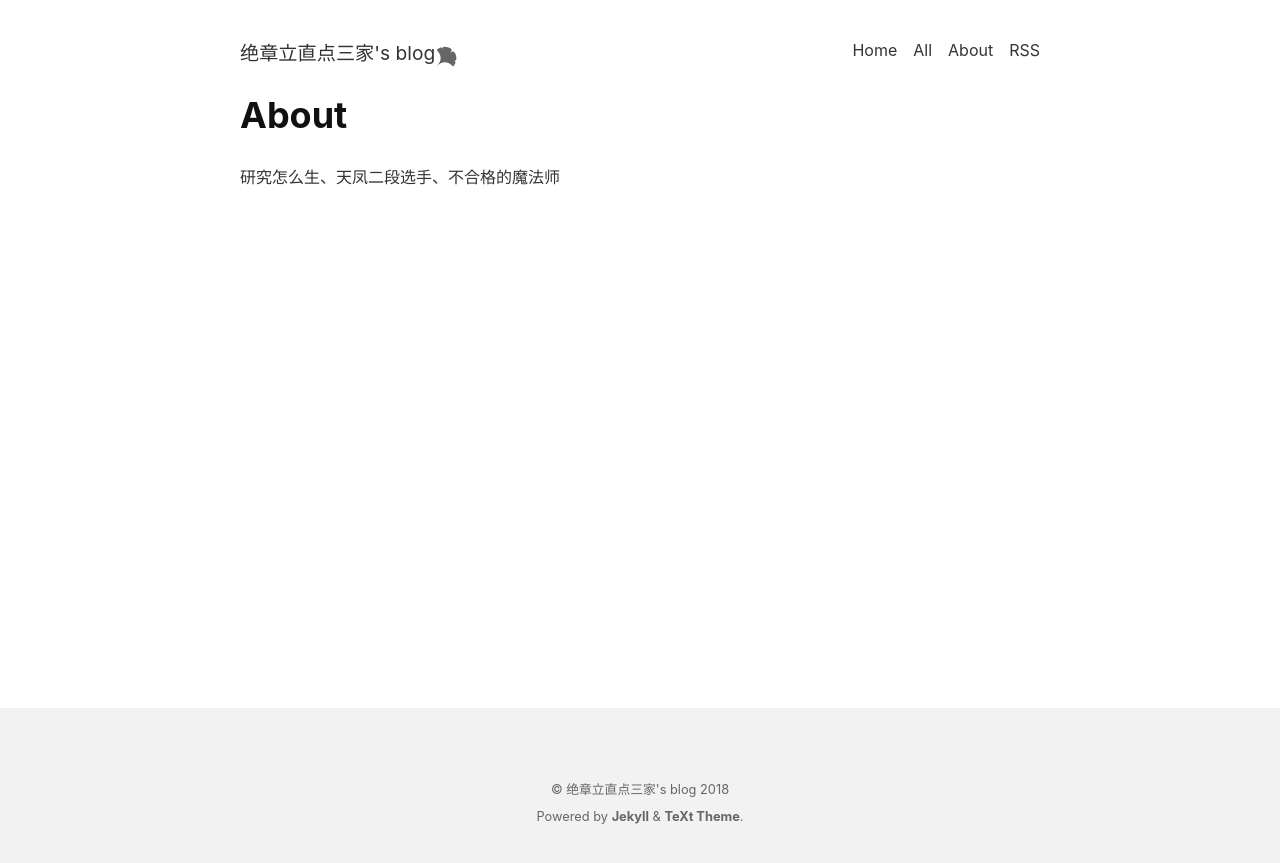
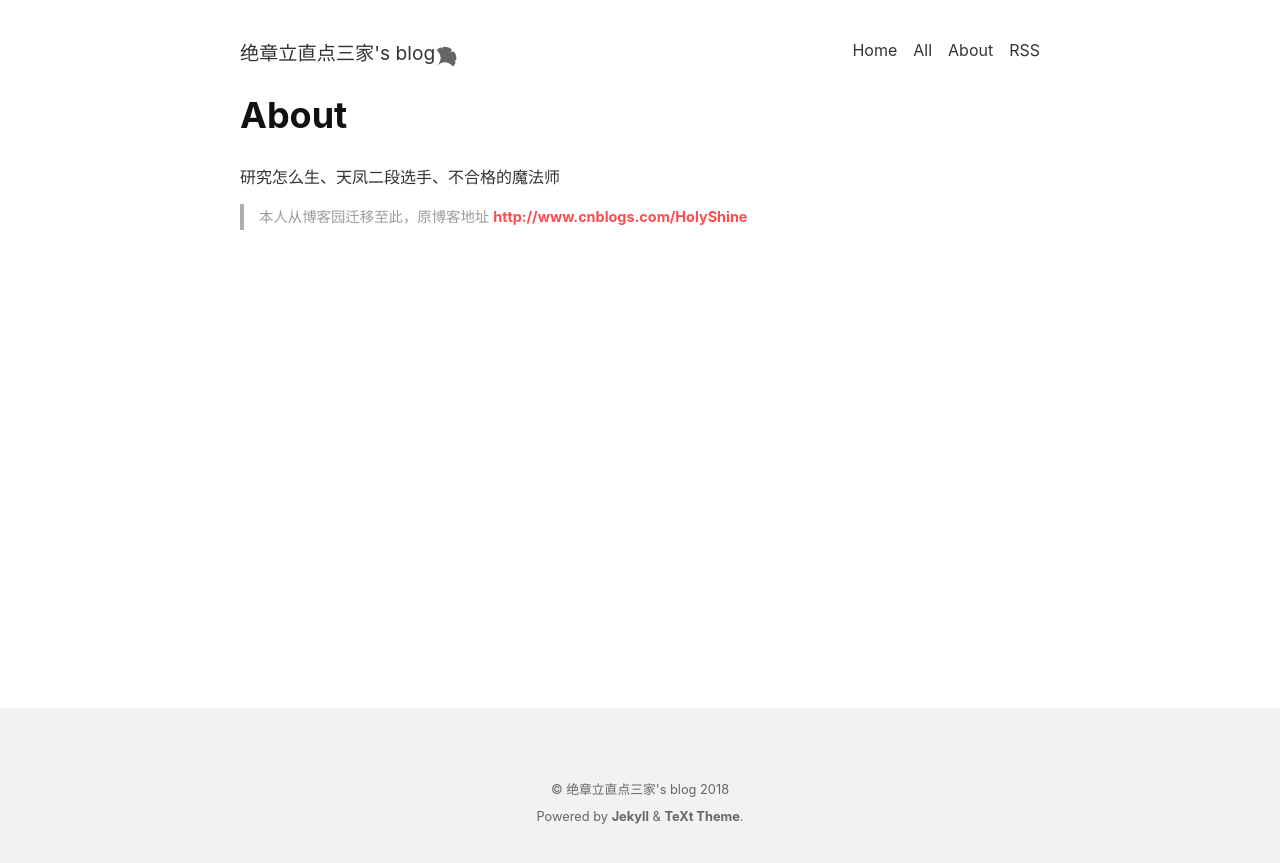
Before and after one commit to Holy-Shine/Holy-Shine.github.io, a Jekyll site: the page built from about.md, in a window 1280 px wide. Shown: the top 863 px of the page. Built offline with Jekyll 4.4.1, drawn with Linux system fonts in a browser that asks for light colours; nearby versions of some CDN libraries.

Commit message:
# update about.md

```diff
--- a/about.md
+++ b/about.md
@@ -9,3 +9,4 @@ key: page-about
 ---
 
 研究怎么生、天凤二段选手、不合格的魔法师
+> 本人从博客园迁移至此，原博客地址 [http://www.cnblogs.com/HolyShine](http://www.cnblogs.com/HolyShine)
```
